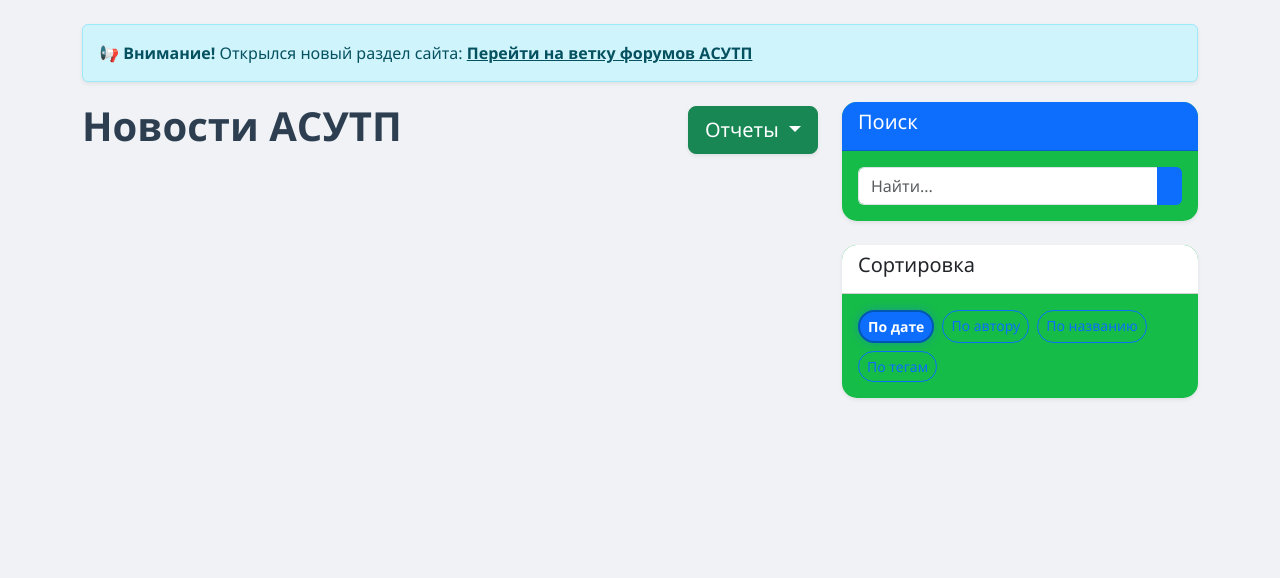
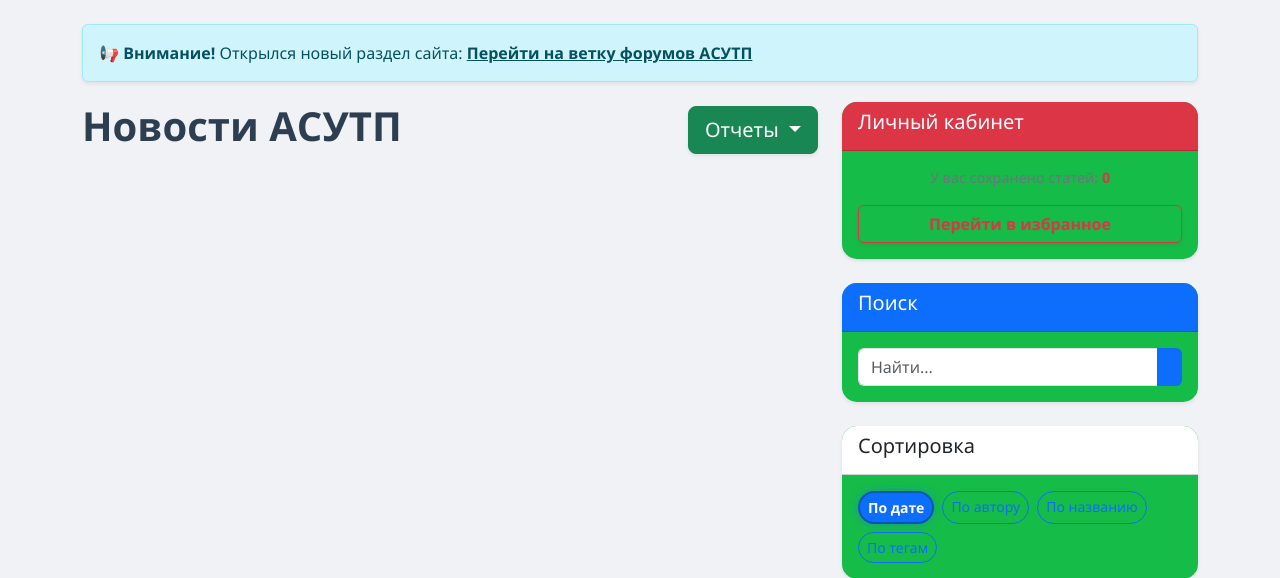
Before and after one commit to serg-12-ctrl/mini-------, a Django app: page / in a window 1280 px wide. Shown: the part 96-674 px from the top of the page. Run offline with Django 5.2, Linux system fonts and the light colour scheme; the visitor is signed in with stand-in values (Sample User, id 1); data that the repository does not hold is empty.

Commit message:
Docstrings

```diff
--- a/1718/myproject/articles/templates/articles/index.html
+++ b/1718/myproject/articles/templates/articles/index.html
@@ -89,23 +89,43 @@
 
   <!-- Боковая панель -->
   <div class="col-md-4">
+
+    <!-- ДОБАВЛЕНО: Кнопка быстрого перехода в избранное -->
+    {% if request.user.is_authenticated %}
+    <div class="card mb-4 shadow-sm sidebar-card border-danger">
+      <div class="card-header bg-danger text-white sidebar-header">
+        <h5><i class="bi bi-heart-fill"></i> Личный кабинет</h5>
+      </div>
+      <div class="card-body text-center">
+        <p class="card-text text-secondary mb-3">
+          У вас сохранено статей: <strong class="text-danger">{{ saved_count|default:0 }}</strong>
+        </p>
+        <a href="{% url 'saved_articles' %}" class="btn btn-outline-danger w-100 shadow-sm fw-bold">
+          <i class="bi bi-bookmarks"></i> Перейти в избранное
+        </a>
+      </div>
+    </div>
+    {% endif %}
+
+    <!-- Поиск -->
     <div class="card mb-4 shadow-sm sidebar-card">
       <div class="card-header bg-primary text-white sidebar-header"><h5><i class="bi bi-search"></i> Поиск</h5></div>
       <div class="card-body">
         <form method="get" action="{% url 'index' %}">
           <div class="input-group">
-            <input type="text" name="q" value="{{ query }}" class="form-control border-end-0" placeholder="Найти..." />
+            <input type="text" name="q" value="{{ query|default:'' }}" class="form-control border-end-0" placeholder="Найти..." />
             <button type="submit" class="btn btn-primary border-start-0"><i class="bi bi-search"></i></button>
           </div>
         </form>
       </div>
     </div>
 
+    <!-- Сортировка -->
     <div class="card mb-4 shadow-sm sidebar-card">
       <div class="card-header bg-white sidebar-header"><h5><i class="bi bi-filter"></i> Сортировка</h5></div>
       <div class="card-body d-flex flex-wrap gap-2">
-        <a href="?sort=date&q={{ query }}" class="btn btn-sm {% if current_sort == 'date' %}btn-primary{% else %}btn-outline-primary{% endif %} rounded-pill">По дате</a>
-        <a href="?sort=author&q={{ query }}" class="btn btn-sm {% if current_sort == 'author' %}btn-primary{% else %}btn-outline-primary{% endif %} rounded-pill">По автору</a>
+        <a href="?sort=date&q={{ query|default:'' }}" class="btn btn-sm {% if current_sort == 'date' %}btn-primary{% else %}btn-outline-primary{% endif %} rounded-pill">По дате</a>
+        <a href="?sort=author&q={{ query|default:'' }}" class="btn btn-sm {% if current_sort == 'author' %}btn-primary{% else %}btn-outline-primary{% endif %} rounded-pill">По автору</a>
         <a href="?sort=title&q={{ query|default:'' }}" class="btn btn-sm {% if current_sort == 'title' %}btn-primary{% else %}btn-outline-primary{% endif %} rounded-pill">По названию</a>
         <a href="?sort=tags&q={{ query|default:'' }}" class="btn btn-sm {% if current_sort == 'tags' %}btn-primary{% else %}btn-outline-primary{% endif %} rounded-pill">По тегам</a>
       </div>
--- a/1718/myproject/articles/views.py
+++ b/1718/myproject/articles/views.py
@@ -24,6 +24,11 @@ from .utils import create_csv_report
 from django.contrib.auth.decorators import login_required
 from .models import Forum, Question
 from .forms import QuestionForm
+
+
+
+from django.http import HttpResponseRedirect
+
 
 @login_required # Опционально: только для авторизованных пользователей
 def generate_report_view(request):
@@ -108,50 +113,75 @@ def index(request):
 def article_list(request):
     articles = Article.objects.filter(is_public=True).select_related('author')
 
+    # 1. Получаем ID сохраненных статей
+    saved_ids = []
+    if request.user.is_authenticated:
+        saved_ids = SavedArticle.objects.filter(user=request.user).values_list('article_id', flat=True)
+
     # Поиск
-
-
-
     query = request.GET.get('q', '').strip()
     if query:
-     try:
+        try:
+            search_date = datetime.strptime(query, "%d.%m.%Y").date()
+            articles = articles.filter(pub_date__date=search_date)
+        except ValueError:
+            articles = articles.filter(
+                Q(title__icontains=query) |
+                Q(content__icontains=query) |
+                Q(author__username__icontains=query)
+            )
 
-        search_date = datetime.strptime(query, "%d.%m.%Y").date()
-        articles = articles.filter(pub_date__date=search_date)
-     except ValueError:
-        articles = articles.filter(
-            Q(title__icontains=query) |
-            Q(content__icontains=query) |
-            Q(author__username__icontains=query)
-        )
-
-
+    # Сортировка
     sort_by = request.GET.get('sort', 'date')
-
     if sort_by == 'author':
-
         articles = articles.order_by(Lower('author__username'), '-pub_date')
     elif sort_by == 'title':
         articles = articles.order_by(Lower('title'))
     elif sort_by == 'tags':
         articles = articles.order_by('tags__name').distinct()
     else:
-        # По умолчанию — самые новые
         articles = articles.order_by('-pub_date')
 
-    #Пагинация
-
+    # Пагинация
     paginator = Paginator(articles, 10)
     page_number = request.GET.get('page')
-    page_obj  = paginator.get_page(page_number)
+    page_obj = paginator.get_page(page_number)
 
+    # ИСПРАВЛЕНО: Теперь saved_ids передается в HTML-шаблон
     context = {
-        'page_obj':page_obj,
-        'query':query,
-        'current_sort':sort_by
+        'page_obj': page_obj,
+        'saved_ids': saved_ids,  # <- ЭТОЙ СТРОКИ НЕ ХВАТАЛО
+        'query': query,
+        'current_sort': sort_by
     }
 
-    return render (request, 'articles/articles_list.html', context)
+    return render(request, 'articles/articles_list.html', context)
+
+
+
+
+# Добавьте этот импорт в самый верх views.py к остальным http-импортам
+from django.http import HttpResponse, FileResponse, HttpResponseRedirect
+
+@login_required
+def save_article(request, pk):
+    article = get_object_or_404(Article, pk=pk)
+    SavedArticle.objects.get_or_create(user=request.user, article=article)
+
+    # Железобетонный возврат: берет URL страницы, откуда кликнули,
+    # а если его нет — перезагружает текущий путь. Контекст главной страницы не теряется.
+    return HttpResponseRedirect(request.META.get('HTTP_REFERER', request.path))
+
+@login_required
+def unsave_article(request, pk):
+    article = get_object_or_404(Article, pk=pk)
+    SavedArticle.objects.filter(user=request.user, article=article).delete()
+
+    # Железобетонный возврат на исходную страницу
+    return HttpResponseRedirect(request.META.get('HTTP_REFERER', request.path))
+
+
+
 
 def article_detail(request, pk):
     article = get_object_or_404(Article, pk=pk)
@@ -186,20 +216,7 @@ def article_detail(request, pk):
     return render(request, 'articles/article_detail.html', context)
 
 
-@login_required
-def save_article(request, pk):
-    article = get_object_or_404(Article, pk=pk)
-    SavedArticle.objects.get_or_create(user = request.user, article = article)
 
-    return redirect('article_detail', pk=pk)
-
-@login_required
-def unsave_article(request, pk):
-    article = get_object_or_404(Article, pk=pk)
-    SavedArticle.objects.filter(user=request.user, article=article).delete()
-
-
-    return redirect(request.META.get('HTTP_REFERER', 'index'))
 
 @login_required
 def saved_articles(request):
```
Also changed, not shown: 1718/myproject/articles/templates/articles/articles_list.html (+11 -1 lines), 1718/myproject/articles/templates/articles/saved_articles.html (+16 -6 lines).
